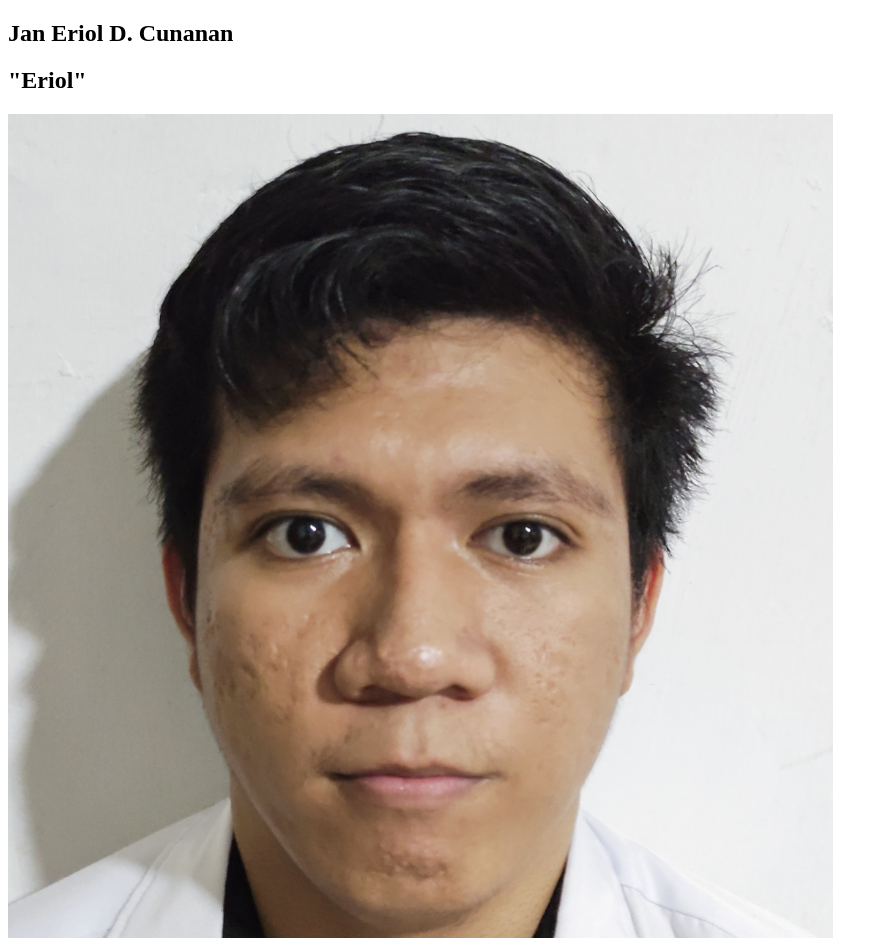
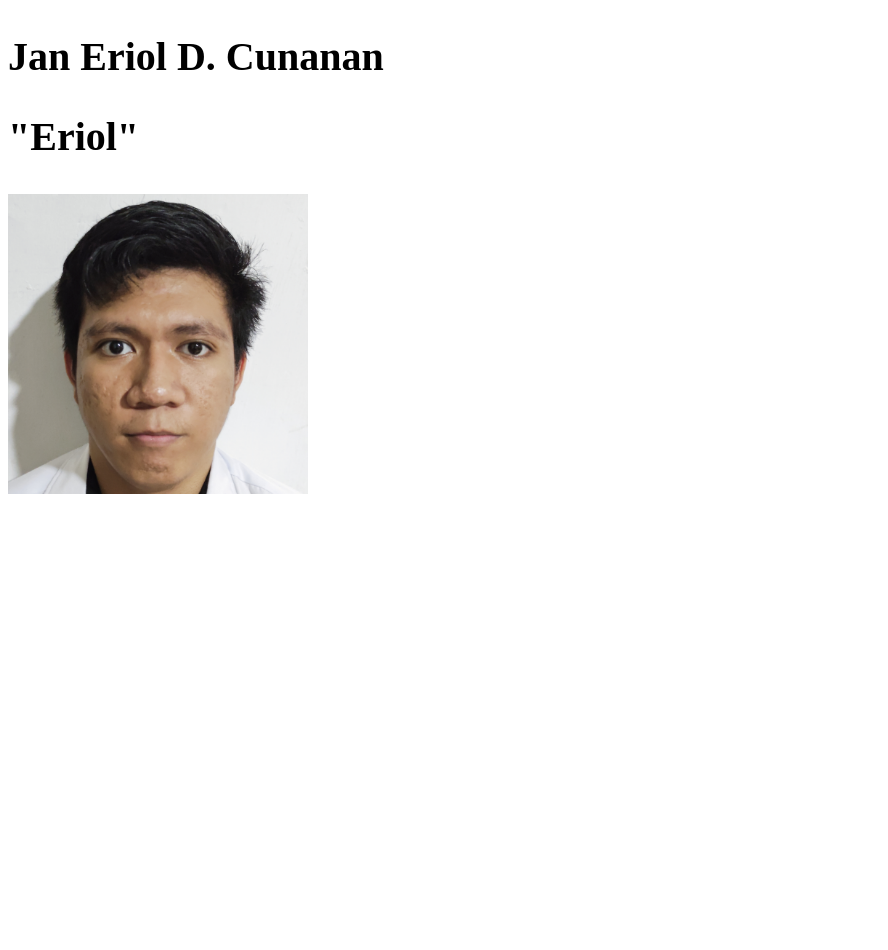
Before and after one commit to EriolCunanan/EriolCunanan.github.io, a plain HTML site: page index.html in a window 1280 px wide. Shown: the whole page, without its empty margins (0-888 px from the left). After the commit the page ends 800 px from the top, so only its background shows below. Drawn offline with Linux system fonts and the light colour scheme.

Commit message:
ui: fix some text and image sizes

```diff
--- /dev/null
+++ b/index.css
@@ -0,0 +1,9 @@
+.Name {
+    color:black;
+    font-size: 40px;
+}
+
+#photo {
+   width: 300px;
+   height: 300px;
+}
--- a/index.html
+++ b/index.html
@@ -1,14 +1,18 @@
 <!DOCTYPE html>
 
 <html>
-    <title>
-        EriolCunanan.github.io
-    </title>
-    <body>
+    <head>
+        <link rel="stylesheet" href="index.css">
+        <title>
+            EriolCunanan.github.io
+        </title>
+    </head>
+
+    <body id="body">
         <!-- Branch main -->
         <!-- Name, Nickname & Photo -->
-        <h2> Jan Eriol D. Cunanan</h2>
-        <h2> "Eriol"</h2>
+        <h2 class="Name"> Jan Eriol D. Cunanan</h2>
+        <h2 class="Name"> "Eriol"</h2>
         <img id="photo", src="ID Picture.png", alt="Picture">
     </body>
 </html>
```
